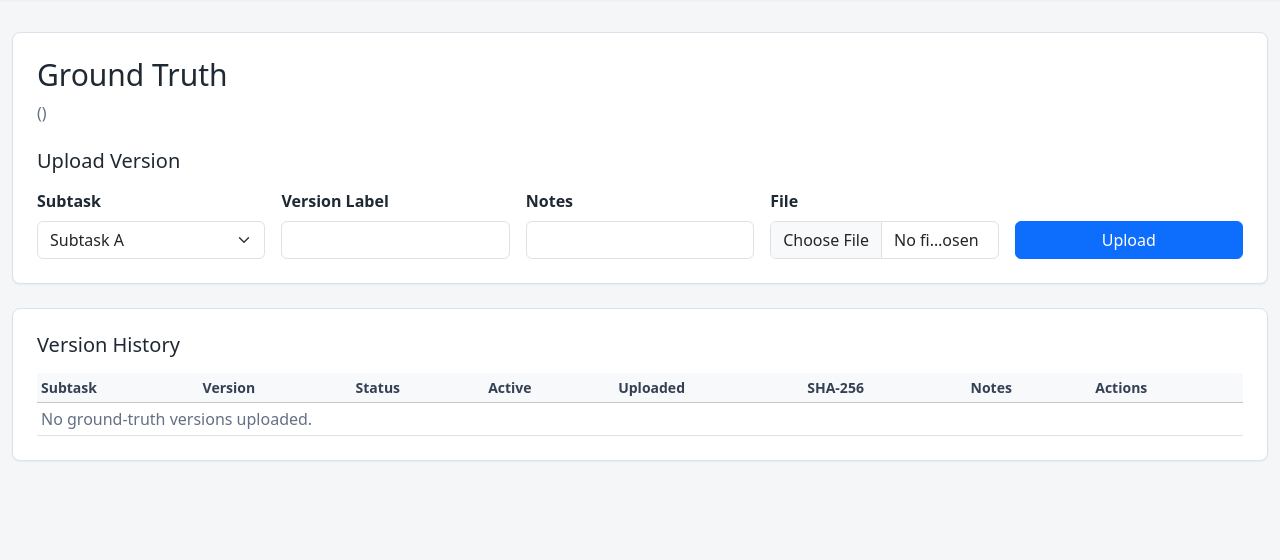
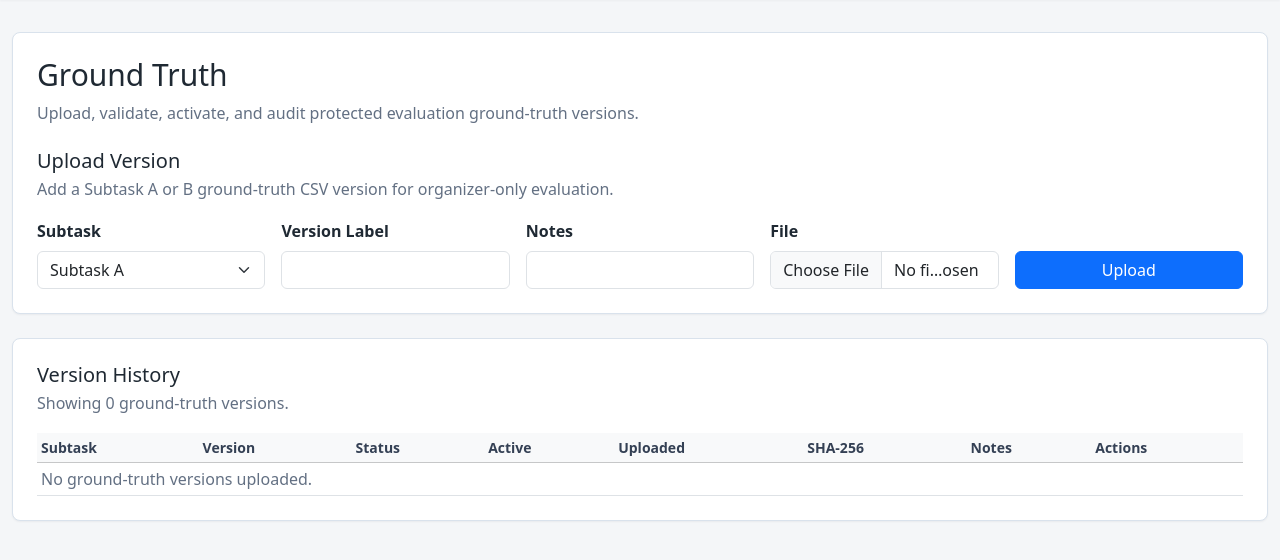
Before and after one commit to modelretrieval-1/modelretrieval-1-submission-site, a FastAPI app: template app/templates/admin_ground_truth.html in a window 1280 px wide. Shown: the part 48-608 px from the top of the page. Run offline with FastAPI, Linux system fonts and the light colour scheme; the template is opened without the code that fills it, so the values that code supplies are empty.

Commit message:
feat: Normalize admin ground-truth and periods pages

```diff
--- a/app/templates/admin_ground_truth.html
+++ b/app/templates/admin_ground_truth.html
@@ -7,7 +7,7 @@
     <div class="page-header">
       <div>
         <h1>Ground Truth</h1>
-        <p>{{ account.display_name }} ({{ account.user_id }})</p>
+        <p>Upload, validate, activate, and audit protected evaluation ground-truth versions.</p>
       </div>
     </div>
 
@@ -19,7 +19,12 @@
       <div class="alert alert-success" role="status">{{ success }}</div>
     {% endif %}
 
-    <h2>Upload Version</h2>
+    <div class="section-header">
+      <div>
+        <h2>Upload Version</h2>
+        <p>Add a Subtask A or B ground-truth CSV version for organizer-only evaluation.</p>
+      </div>
+    </div>
     <form method="post" action="/admin/ground-truth" enctype="multipart/form-data" class="form-grid">
       <div>
         <label class="form-label" for="ground_truth_subtask">Subtask</label>
@@ -45,7 +50,12 @@
   </section>
 
   <section class="panel">
-    <h2>Version History</h2>
+    <div class="section-header">
+      <div>
+        <h2>Version History</h2>
+        <p>Showing {{ versions|length }} ground-truth version{% if versions|length != 1 %}s{% endif %}.</p>
+      </div>
+    </div>
     <div class="table-wrap">
       <table class="table table-sm table-hover align-middle">
         <thead class="table-light">
```
Also changed, not shown: app/templates/admin_periods.html (+8 -1 lines), tests/test_admin_periods.py (+6 -0 lines), tests/test_ground_truth.py (+6 -0 lines).
